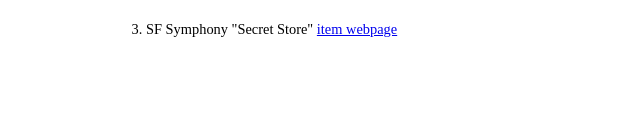
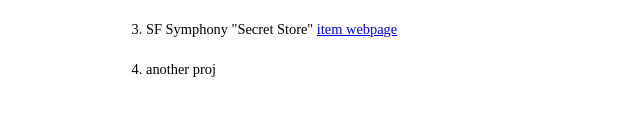
Before and after one commit to hsadler/my-projects, a plain HTML site: page index.html in a window 1280 px wide. Shown: the part 223-338 px from the top of the page, 284-924 px from the left. Drawn offline with Linux system fonts and the light colour scheme.

Commit message:
index change

```diff
--- a/index.html
+++ b/index.html
@@ -50,6 +50,7 @@ body {
           SF Symphony "Secret Store" <a href="http://hsadler.github.io/my-projects/SFS_SStore.html">
           item webpage</a>
         </li>
+        <li>another proj</li>
       </ol>
 
     </div>
```
